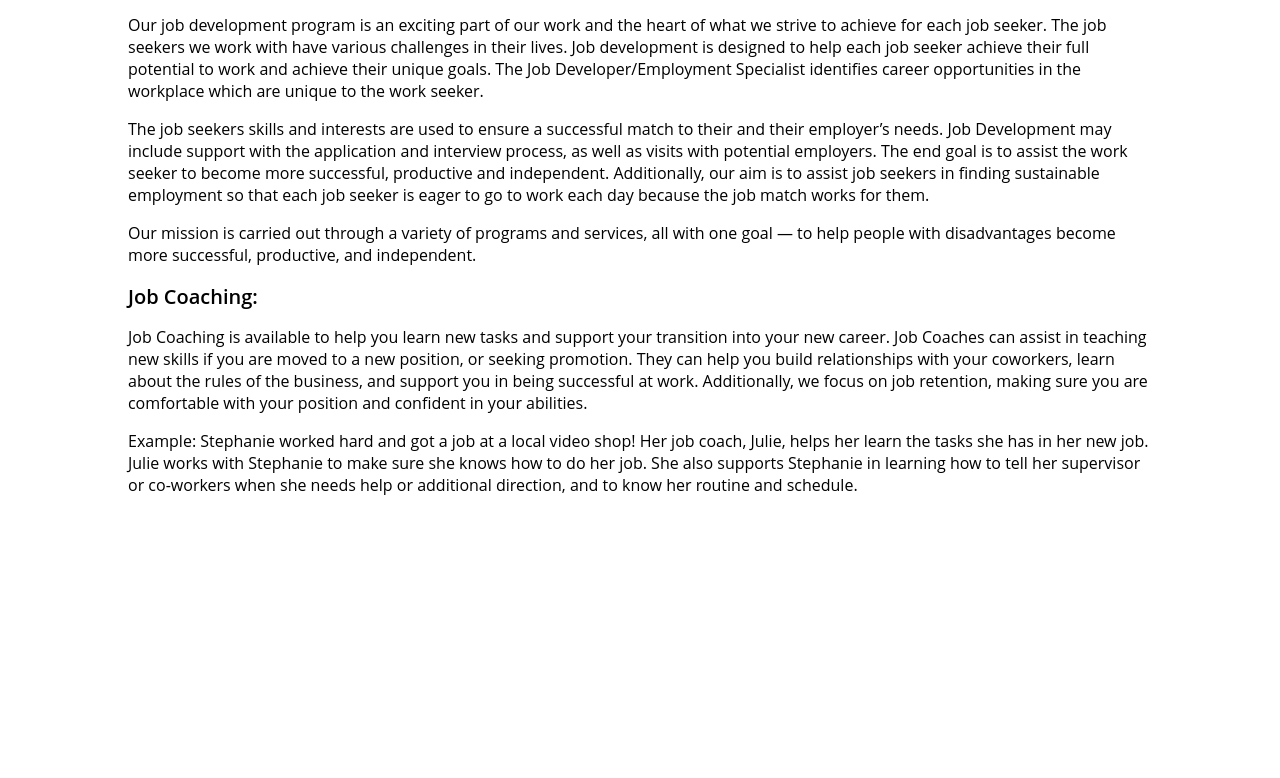
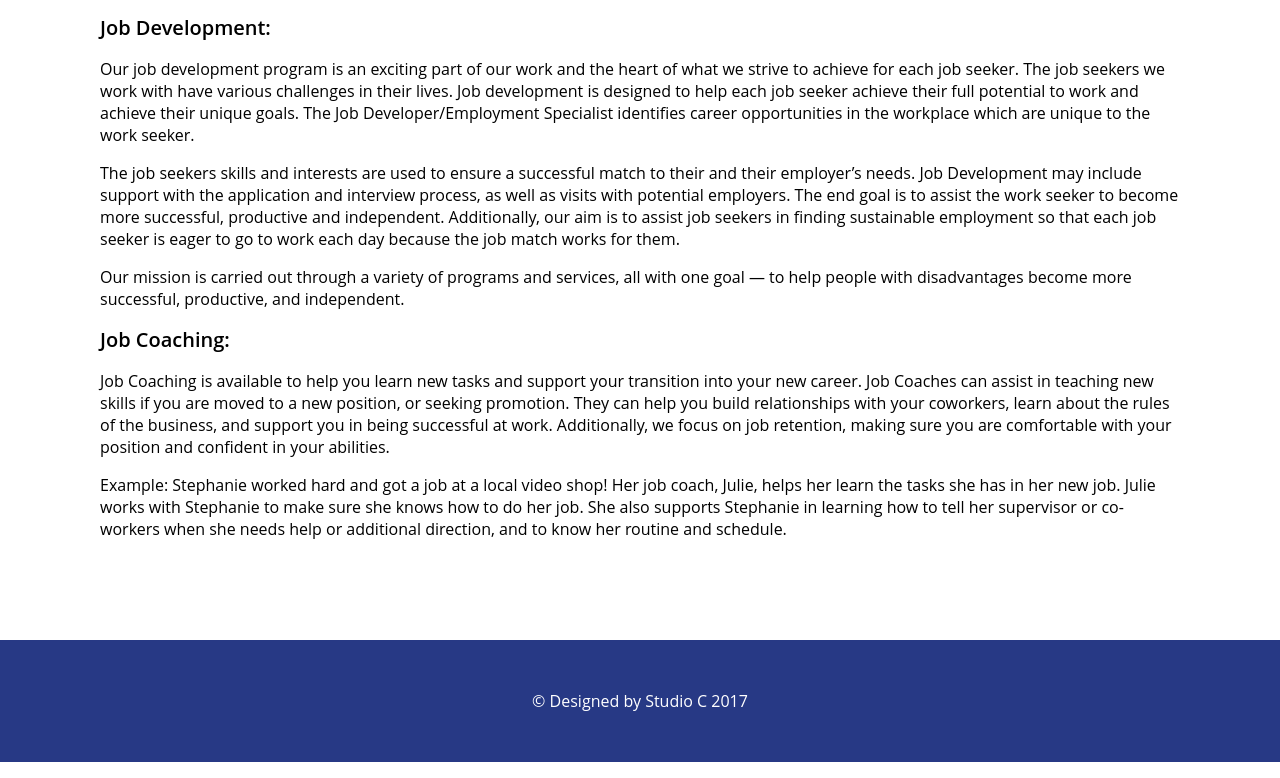
Before and after one commit to raymond-59414/Creating-Community-Impact, a plain HTML site: page employment.html in a window 1280 px wide. Shown: the part 1051-1829 px from the top of the page. Before the commit the page ends 1563 px from the top, so only its background shows below. Drawn offline with Linux system fonts and the light colour scheme.

Commit message:
header idk

```diff
--- a/css/style.css
+++ b/css/style.css
@@ -19,7 +19,7 @@ TABLE OF CONTENTS
 @import url('https://fonts.googleapis.com/css?family=Open+Sans:400,600,700');
 
 body{
-  margin: 0 10%;
+  margin: 0;
   background-color: white;
   font-family: 'Open Sans', sans-serif;
   font-weight: 400;
@@ -39,6 +39,15 @@ h1{
 p{
   font-size: 12pt;
 }
+
+footer p {
+    background-color: #273985;
+    text-align: center;
+    padding: 50px 0px;
+    color: #fff;
+    clear:left;
+}
+
 /*-------------------
 2. nav styles
 -------------------*/
@@ -104,7 +113,14 @@ nav ul li:hover {
 /*-------------------
 5. employment
 -------------------*/
+.content{
+    margin: 100px;
+    margin-top: 0px;
+}
 
+.image_header{
+    width: 100%;
+}
 /*-------------------
 6. disability
 -------------------*/
--- a/employment.html
+++ b/employment.html
@@ -20,10 +20,13 @@
           <li><a href="contact.html">Resources</a></li>
         </ul>
       </nav>
+
+          <img class="image_header" src="media/img/talking_large.jpg" width="1000"  alt="logo" />
     </header>
 
     <body>
-        <img src="media/img/talking_large.jpg" width="1000"  alt="logo" />
+        <div class="content">
+
         <h1>Employment Services</h1>
         <h2 class="sub-title">Vocational Exploration:</h1>
         <p>Vocational Exploration is a customized service. It may be used to assist individuals in exploring different jobs and get experience through internships.</p>
@@ -43,7 +46,11 @@
         <h2 class="sub-title">Job Coaching:</h2>
         <p>Job Coaching is available to help you learn new tasks and support your transition into your new career. Job Coaches can assist in teaching new skills if you are moved to a new position, or seeking promotion. They can help you build relationships with your coworkers, learn about the rules of the business, and support you in being successful at work. Additionally, we focus on job retention, making sure you are comfortable with your position and confident in your abilities.</p>
         <p class="example">Example: Stephanie worked hard and got a job at a local video shop! Her job coach, Julie, helps her learn the tasks she has in her new job. Julie works with Stephanie to make sure she knows how to do her job. She also supports Stephanie in learning how to tell her supervisor or co-workers when she needs help or additional direction, and to know her routine and schedule.</p>
+            </div>
 
+        <footer>
+		  <p>&copy; Designed by Studio C 2017</p>
+	    </footer>
     </body>
 
 </html>
```
Also changed, not shown: index.html (+1 -1 lines).
